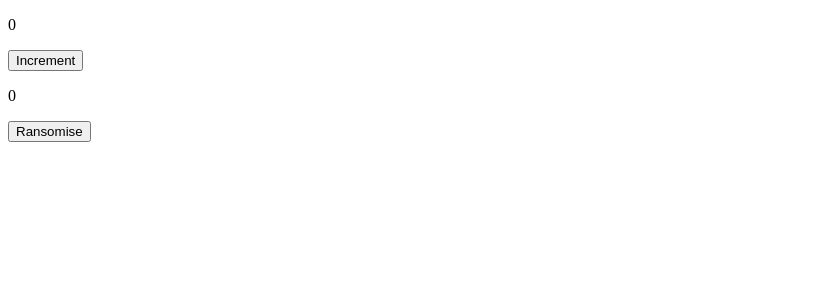
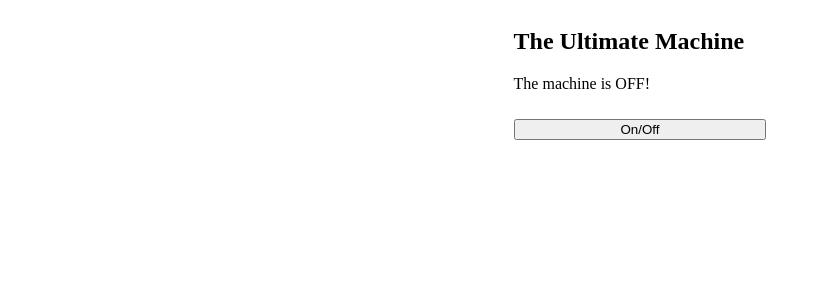
Before and after one commit to rubrafmex/ultimate-components, a React (Create React App) app: page / in a window 1280 px wide. Shown: the top 300 px of the page, without its empty margins (0-821 px from the left). Built offline with nearby package versions, Linux system fonts and the light colour scheme.

Commit message:
Conditional rendering with an if statement

```diff
--- a/src/App.js
+++ b/src/App.js
@@ -1,12 +1,11 @@
-import React, {Fragment} from 'react';
-import Counter from "./Counter";
-import Random from "./Random";
+import React from 'react';
+import UltimateMachine from "./UltimateMachine";
+import './machine.css';
 
 const App = () => (
-    <Fragment>
-        <Counter/>
-        <Random/>
-    </Fragment>
+    <main>
+        <UltimateMachine/>
+    </main>
 );
 
 export default App;
--- /dev/null
+++ b/src/UltimateMachine.js
@@ -0,0 +1,50 @@
+import React, {useState} from "react";
+
+const OnMessage = () => <span>The machine is ON!</span>
+
+const OffMessage = () => <span>The machine is OFF!</span>
+
+const OnOff = ({isOn}) => {
+    if (isOn) {
+        return <OnMessage/>;
+    } else {
+        return <OffMessage/>;
+    }
+}
+
+const UltimateMachine = () => {
+    const [isOn, setIsOn] = useState(false);
+
+    const onClickHandler = () => {
+        setIsOn(i => !i);
+    };
+
+    // let message;
+    // if (isOn) {
+    //     message = <OnMessage/>;
+    // } else {
+    //     message = <OffMessage/>;
+    // }
+
+    const getMessage = () => {
+        if (isOn) {
+            return <OnMessage/>;
+        } else {
+            return <OffMessage/>;
+        }
+    }
+
+    return (
+        <section>
+            <h1>The Ultimate Machine</h1>
+            {/*<OnOff isOn={isOn} />*/}
+            {/*{message}*/}
+            {getMessage()}
+            <button type="button" onClick={onClickHandler} aria-pressed={isOn}>
+                On/Off
+            </button>
+        </section>
+    );
+};
+
+export default UltimateMachine;
--- /dev/null
+++ b/src/machine.css
@@ -0,0 +1,11 @@
+section {
+    display: flex;
+    flex-direction: column;
+    max-width: 20%;
+    margin-left: auto;
+    margin-right: auto;
+}
+
+section button{
+    margin-top: 2em;
+}
```
Also changed, not shown: src/validateEntry.js (added, +7 -0 lines).
